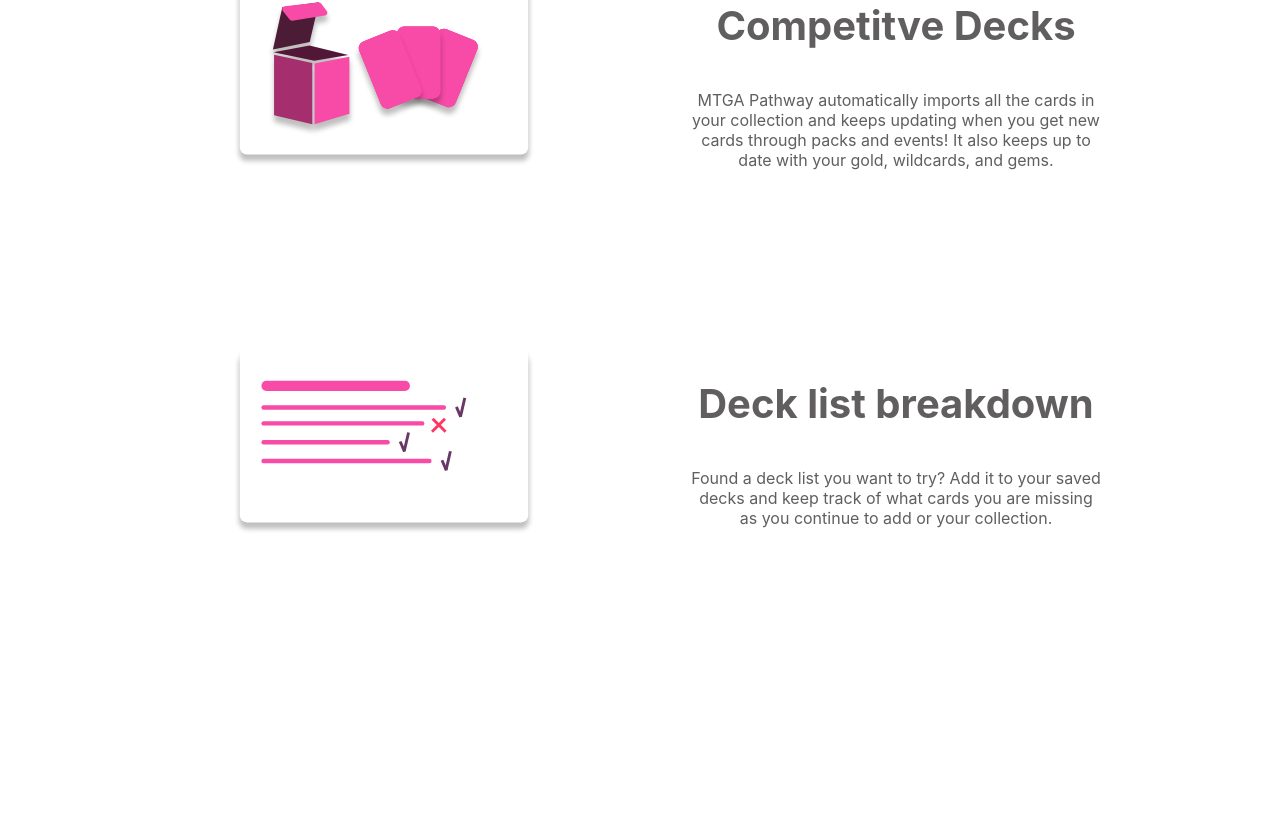
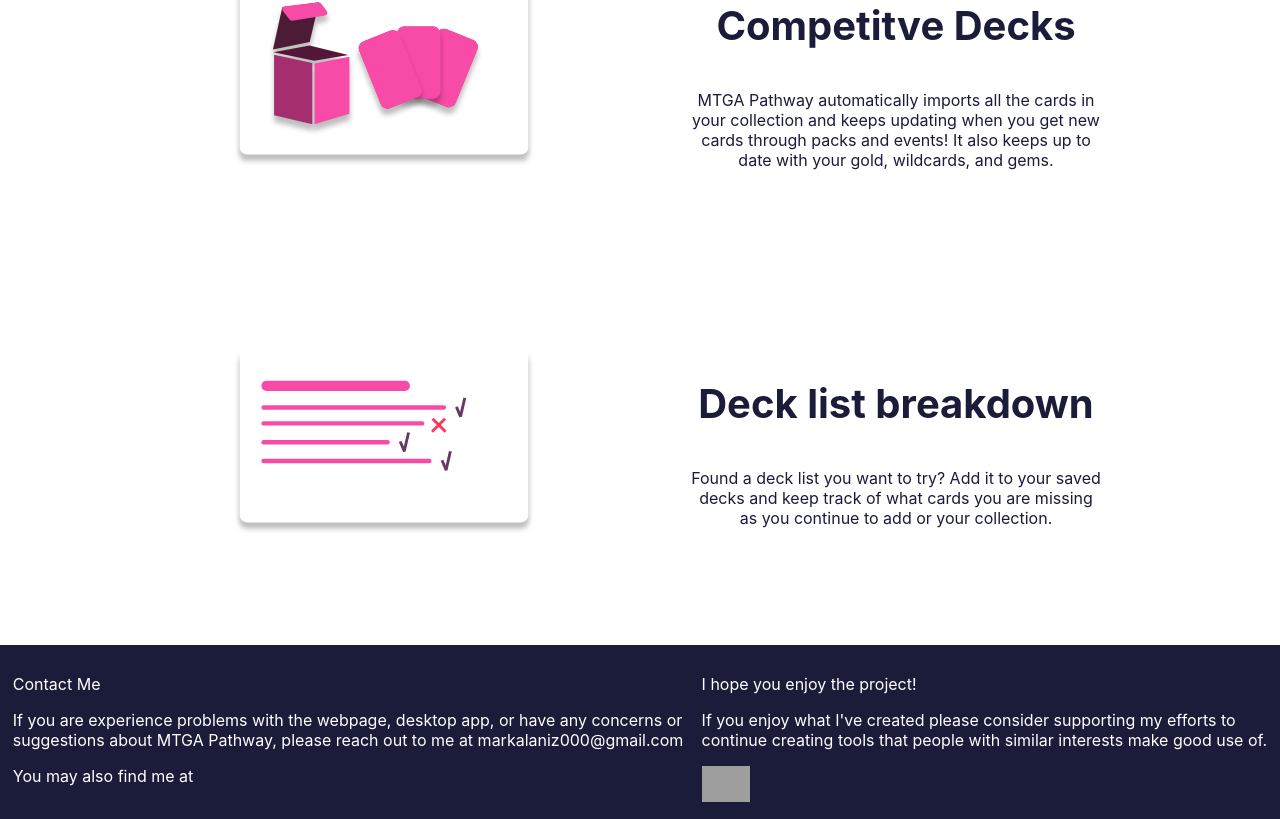
Before and after one commit to Digald/mtga-pathway-site, a React (Create React App) app: page / in a window 1280 px wide. Shown: the part 1779-2598 px from the top of the page. Before the commit the page ends 2424 px from the top, so only its background shows below. Built offline with nearby package versions, Linux system fonts and the light colour scheme; grey boxes are pictures that could not be loaded.

Commit message:
Added Footer component that is still being styled. Added minor color changes to description section.

```diff
--- a/src/App.css
+++ b/src/App.css
@@ -1,7 +1,7 @@
 .App {
   display: grid;
   grid-template-columns: 1fr;
-  grid-template-rows: auto auto auto auto;
+  grid-template-rows: auto auto auto auto auto;
   background-color: rgba(27, 27, 58, 0.8);
   height: 120%;
   width: 100%;
--- a/src/App.js
+++ b/src/App.js
@@ -5,6 +5,7 @@
 import PageBody from "./components/PageBody/PageBody";
 import AppPreview from "./components/AppPreview/AppPreview";
 import DescriptionSection from "./components/DescriptionSection/DescriptionSection";
+import Footer from "./components/Footer/Footer";
 
 function App() {
   return (
@@ -17,6 +18,7 @@
         <AppPreview />
         <div className="previewSpacer" />
         <DescriptionSection />
+        <Footer />
       </div>
     </BrowserRouter>
   );
--- a/src/components/AppPreview/AppPreview.css
+++ b/src/components/AppPreview/AppPreview.css
@@ -1,5 +1,4 @@
 .apppreview {
-  /* border: 1px solid rgba(0, 0, 0, 0.1); */
   width: 100%;
   grid-column: 1;
   grid-row: 2 / 4;
--- a/src/components/DescriptionSection/DescriptionSection.css
+++ b/src/components/DescriptionSection/DescriptionSection.css
@@ -1,6 +1,6 @@
 .descriptionSection {
     background-color: white;
-    color: #605e5e;
+    color: #1B1B3A;
     display: flex;
     flex-wrap: wrap;
     justify-content: center;
--- /dev/null
+++ b/src/components/Footer/Footer.css
@@ -0,0 +1,10 @@
+.footer {
+    background-color: #1B1B3A;
+    display: flex;
+    /* flex-wrap: wrap; */
+    padding: 1%;
+}
+
+.footer__support {
+    display: flex;
+}
--- /dev/null
+++ b/src/components/Footer/Footer.js
@@ -0,0 +1,42 @@
+import React, { Component } from "react";
+import "./Footer.css";
+
+class Footer extends Component {
+  render() {
+    return (
+      <div className="footer">
+        <div className="footer__contact">
+          <p className="footer__heading">Contact Me</p>
+          <p className="footer__text">
+            If you are experience problems with the webpage, desktop app, or
+            have any concerns or suggestions about MTGA Pathway, please reach
+            out to me at <span>markalaniz000@gmail.com</span>
+          </p>
+          <p>You may also find me at</p>
+        </div>
+        <div classname="footer__support">
+            <p>I hope you enjoy the project!</p>
+          <p>
+            If you enjoy what I've created please consider supporting my efforts
+            to continue creating tools that people with similar interests make good use of.
+          </p>
+          <a
+          href="https://ko-fi.com/T6T110922"
+          target="_blank"
+          rel="noopener noreferrer"
+        >
+          <img
+            height="36"
+            style={{ border: "0px", height: "36px" }}
+            src="https://az743702.vo.msecnd.net/cdn/kofi1.png?v=2"
+            border="0"
+            alt="Buy Me a Coffee at ko-fi.com"
+          />
+        </a>
+        </div>
+      </div>
+    );
+  }
+}
+
+export default Footer;
--- a/src/components/PlatformButtons/PlatformButtons.css
+++ b/src/components/PlatformButtons/PlatformButtons.css
@@ -1,3 +1,7 @@
+.platformbuttons-mobile {
+  margin: 5% 0;
+}
+
 .platformbuttons button {
   border: none;
   background-color: transparent;
--- a/src/components/PlatformButtons/PlatformButtons.js
+++ b/src/components/PlatformButtons/PlatformButtons.js
@@ -5,6 +5,10 @@
 
 class PlatformButtons extends Component {
   render() {
+    const isMobile = navigator.userAgent.match(/(iPad)|(iPhone)|(iPod)|(android)|(webOS)/i);
+    if (isMobile) {
+      return <div className="platformbuttons-mobile"></div>
+    }
     return (
       <div className="platformbuttons">
           <button><img className="platformbuttons__image" src={windows} alt="Download for Windows"/></button>
```
